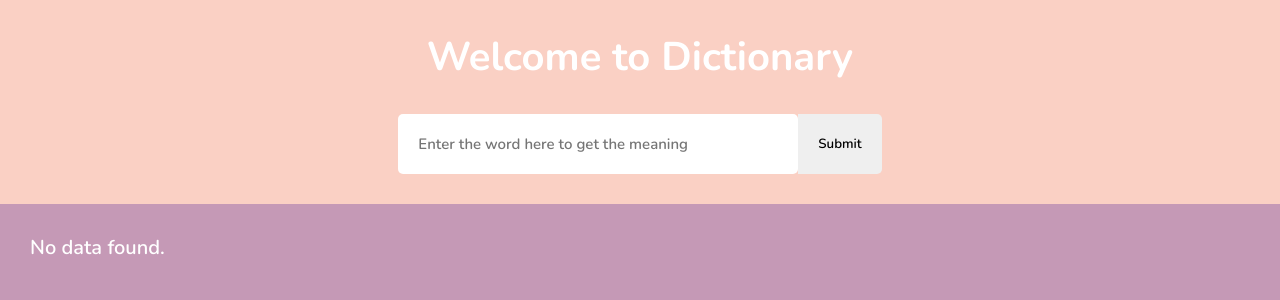
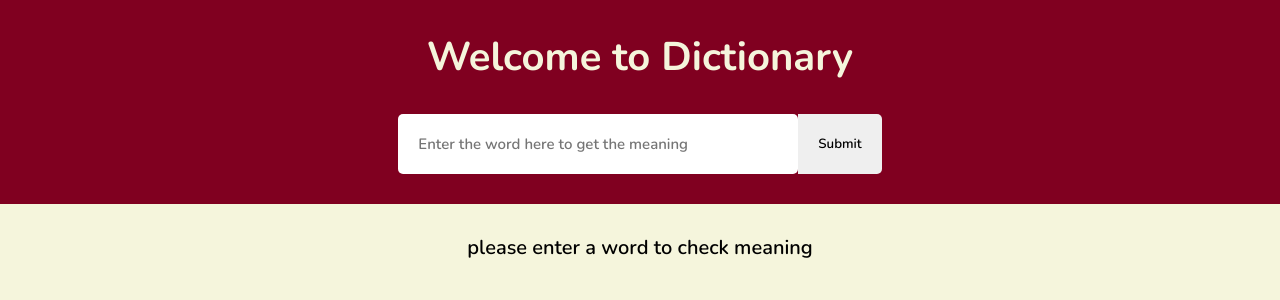
Before and after one commit to Naominm/Dictionary-app, a React (Vite) app: page / in a window 1280 px wide. Shown: the top 300 px of the page. Built offline with nearby package versions, Linux system fonts and the light colour scheme.

Commit message:
Enchance UI to improve visibility

```diff
--- a/src/components/Dictionary.css
+++ b/src/components/Dictionary.css
@@ -11,6 +11,7 @@
   align-items: center;
   justify-content: center;
   font-family: var(--primary-font);
+  color: #F5F5DC;
 }
 .title {
   text-align: center;
@@ -58,12 +59,12 @@
   background-color: var(--color-dark-peach);
   min-height: 100vh;
   width: 100%;
-  color: var(--color-white);
   font-size: 2rem;
   font-family: var(--primary-font);
   font-weight: 600;
   padding: 3rem;
   display: flex;
   flex-direction: column;
+  align-items: center;
   gap: 2rem;
 }
--- a/src/components/Dictionary.jsx
+++ b/src/components/Dictionary.jsx
@@ -64,7 +64,7 @@ function Dictionary() {
       </>
     );
   } else {
-    content = <p>No data found.</p>;
+    content = <p>please enter a word to check meaning</p>;
   }
 
   return (
--- a/src/index.css
+++ b/src/index.css
@@ -1,7 +1,7 @@
 :root {
-  --color-dark-peach: #c599b6;
+  --color-dark-peach: #F5F5DC;
   --color-light-peach: #e6b2ba;
-  --color-peach: #fad0c4;
+  --color-peach: #800020;
   --color-faded-peach: #fff7f3;
   --color-white: #ffff;
   --primary-font: "Nunito", sans-serif;
```
